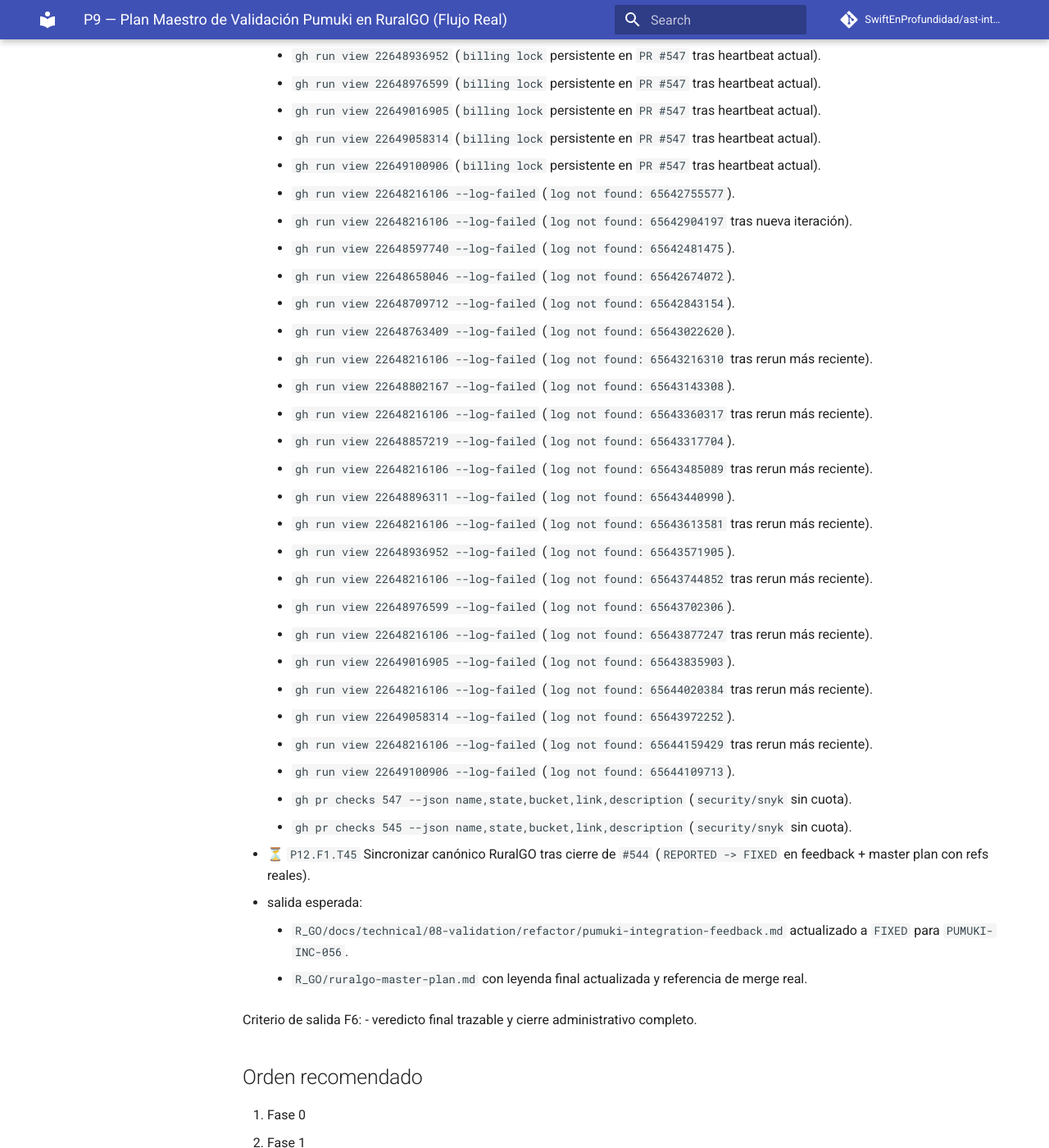
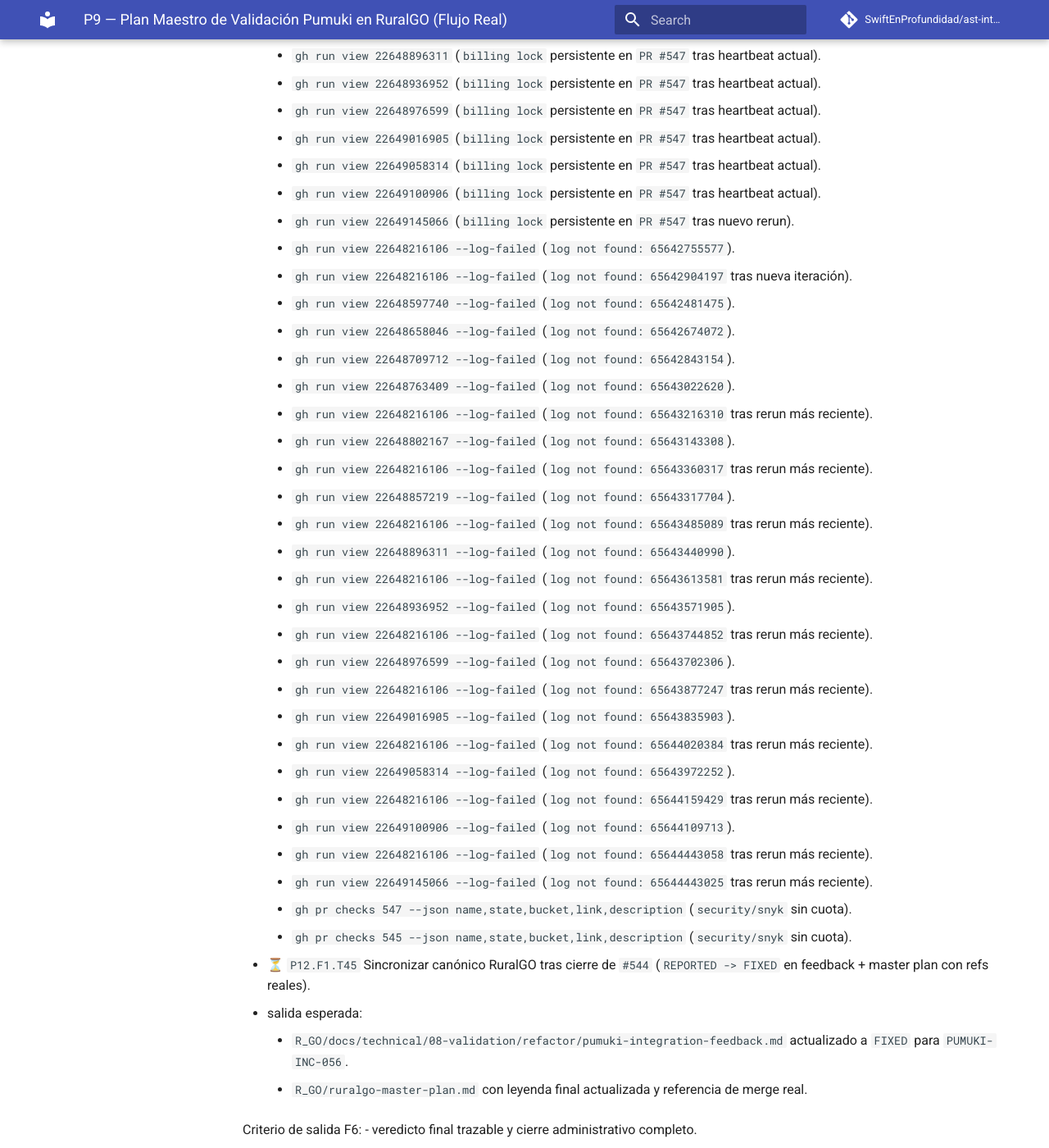
Before and after one commit to SwiftEnProfundidad/ast-intelligence-hooks, an MkDocs documentation site: the page built from docs/seguimiento-completo-validacion-ruralgo-03-03-2026.md, in a window 1280 px wide and 1400 px high, scrolled down 49249 px. Shown: the whole window at 82% size. Built offline with MkDocs 1.6.1 and Material for MkDocs 9.7.7, drawn with Linux system fonts in a browser that asks for light colours; comment, search, counter and statistics services are not loaded; some of the changed text lies outside the part shown.

Commit message:
docs(tracking): append T47 heartbeat with rerun evidence

```diff
--- a/docs/seguimiento-completo-validacion-ruralgo-03-03-2026.md
+++ b/docs/seguimiento-completo-validacion-ruralgo-03-03-2026.md
@@ -1354,6 +1354,7 @@ Criterio de salida F5:
       - `https://github.com/SwiftEnProfundidad/ast-intelligence-hooks/issues/546#issuecomment-3994388105`
       - `https://github.com/SwiftEnProfundidad/ast-intelligence-hooks/issues/546#issuecomment-3994393393`
       - `https://github.com/SwiftEnProfundidad/ast-intelligence-hooks/issues/546#issuecomment-3994398419`
+      - `https://github.com/SwiftEnProfundidad/ast-intelligence-hooks/issues/546#issuecomment-3994412271`
     - evidencia de bloqueo vigente:
       - `gh run view 22648407847` (`billing lock` en GitHub Actions).
       - `gh run view 22648597740` (`billing lock` persistente tras rerun/retrigger).
@@ -1369,6 +1370,7 @@ Criterio de salida F5:
       - `gh run view 22649016905` (`billing lock` persistente en `PR #547` tras heartbeat actual).
       - `gh run view 22649058314` (`billing lock` persistente en `PR #547` tras heartbeat actual).
       - `gh run view 22649100906` (`billing lock` persistente en `PR #547` tras heartbeat actual).
+      - `gh run view 22649145066` (`billing lock` persistente en `PR #547` tras nuevo rerun).
       - `gh run view 22648216106 --log-failed` (`log not found: 65642755577`).
       - `gh run view 22648216106 --log-failed` (`log not found: 65642904197` tras nueva iteración).
       - `gh run view 22648597740 --log-failed` (`log not found: 65642481475`).
@@ -1391,6 +1393,8 @@ Criterio de salida F5:
       - `gh run view 22649058314 --log-failed` (`log not found: 65643972252`).
       - `gh run view 22648216106 --log-failed` (`log not found: 65644159429` tras rerun más reciente).
       - `gh run view 22649100906 --log-failed` (`log not found: 65644109713`).
+      - `gh run view 22648216106 --log-failed` (`log not found: 65644443058` tras rerun más reciente).
+      - `gh run view 22649145066 --log-failed` (`log not found: 65644443025` tras rerun más reciente).
       - `gh pr checks 547 --json name,state,bucket,link,description` (`security/snyk` sin cuota).
       - `gh pr checks 545 --json name,state,bucket,link,description` (`security/snyk` sin cuota).
 
```
